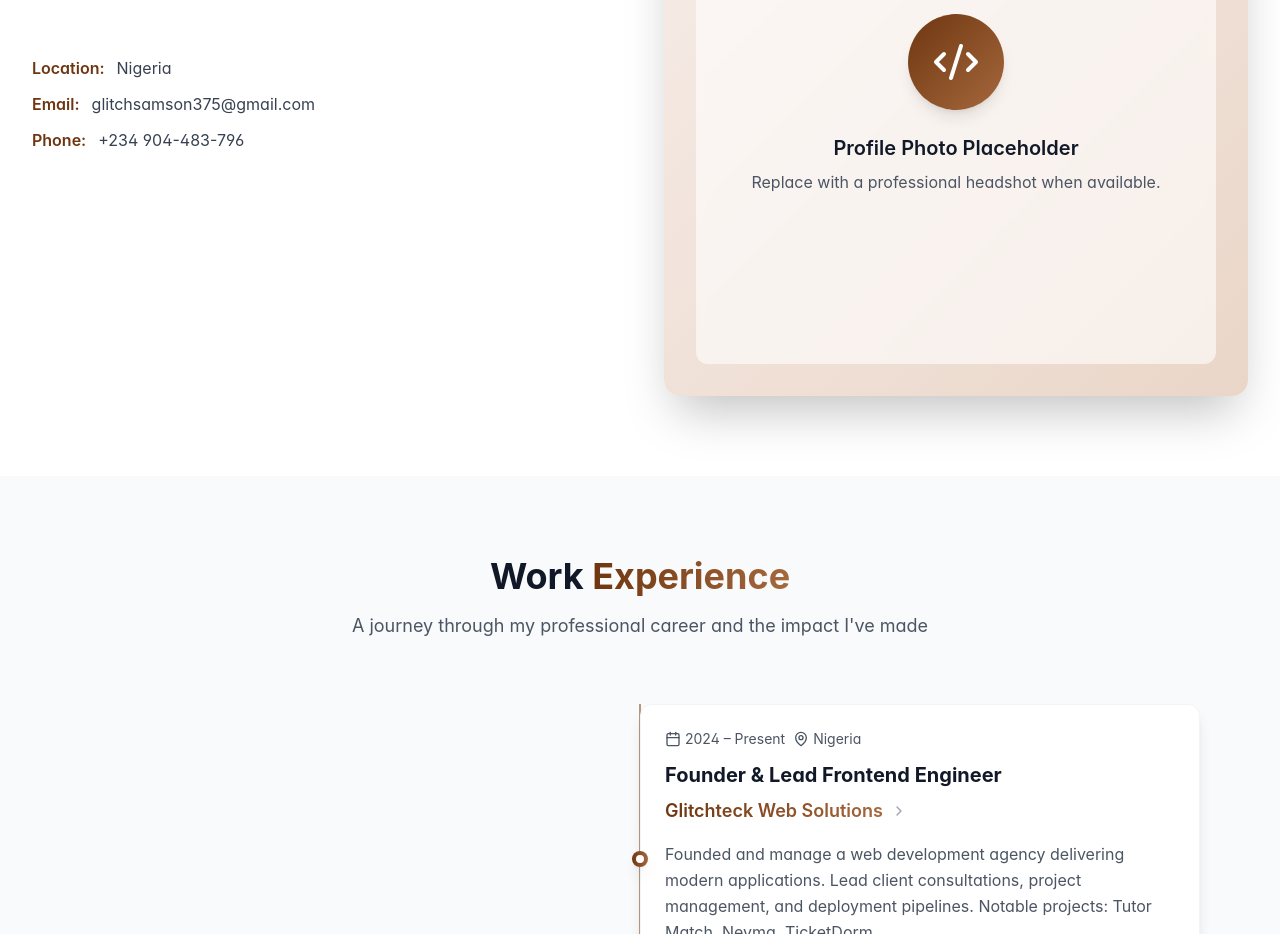
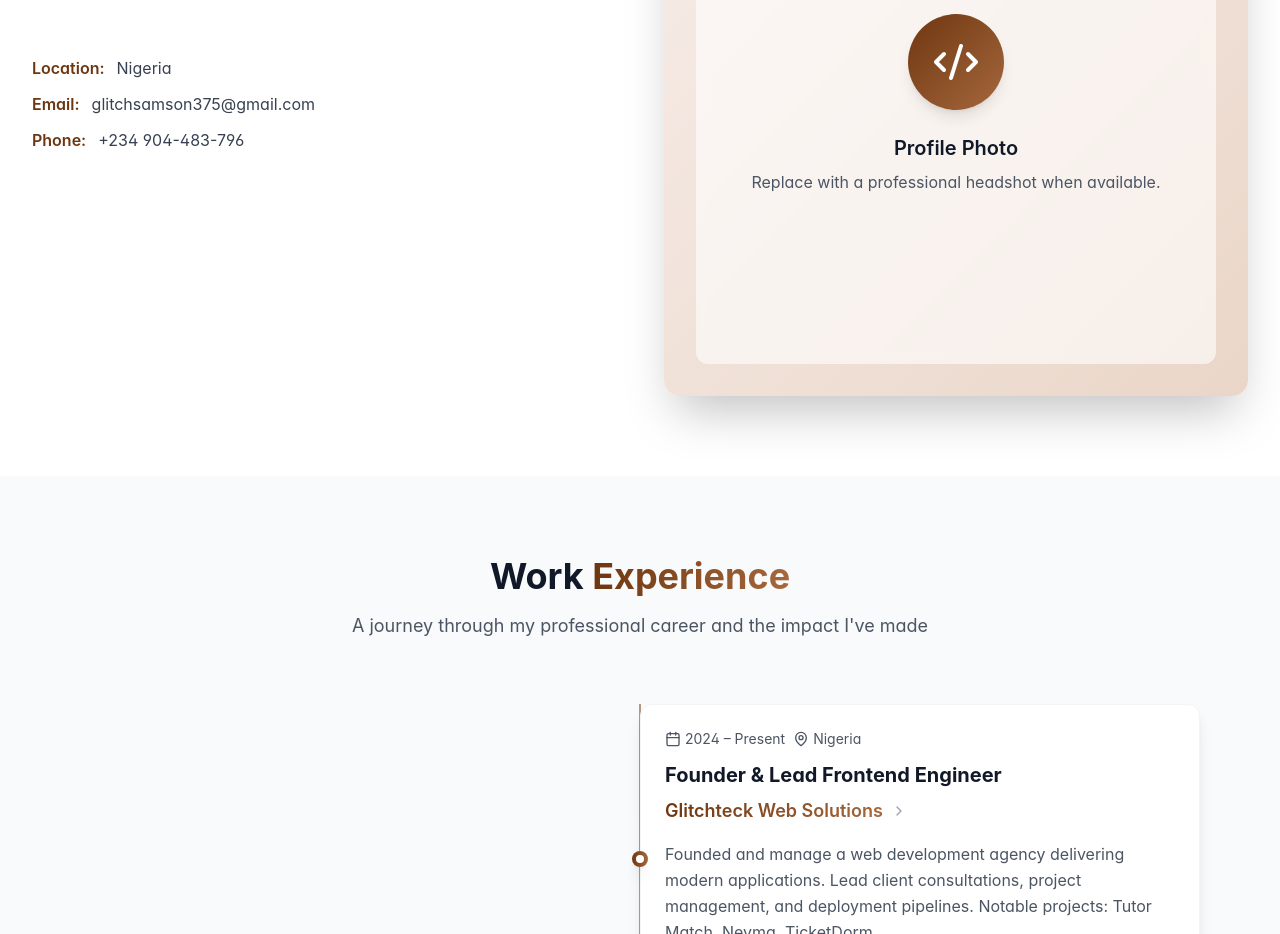
Before and after one commit to glitch-samson/Glitch-s-Portfolio, a React (Vite) app: page / in a window 1280 px wide. Shown: the part 1300-2234 px from the top of the page. Built offline with nearby package versions, Linux system fonts and the light colour scheme.

Commit message:
Remove 'Placeholder' wording from About visual text
cgen-6c5350f08f934197bc693027e3ebf12c

```diff
--- a/src/components/About.jsx
+++ b/src/components/About.jsx
@@ -49,7 +49,7 @@ const About = () => {
                     <Code2 className="h-12 w-12 text-white" />
                   </div>
                   <h4 className="text-xl font-semibold text-gray-900 dark:text-white mb-2">
-                    Profile Photo Placeholder
+                    Profile Photo
                   </h4>
                   <p className="text-gray-600 dark:text-gray-400">
                     Replace with a professional headshot when available.
```
